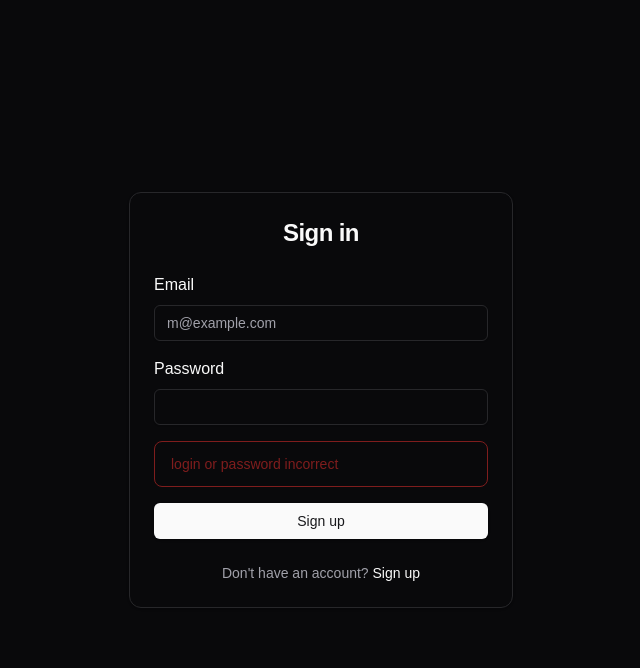
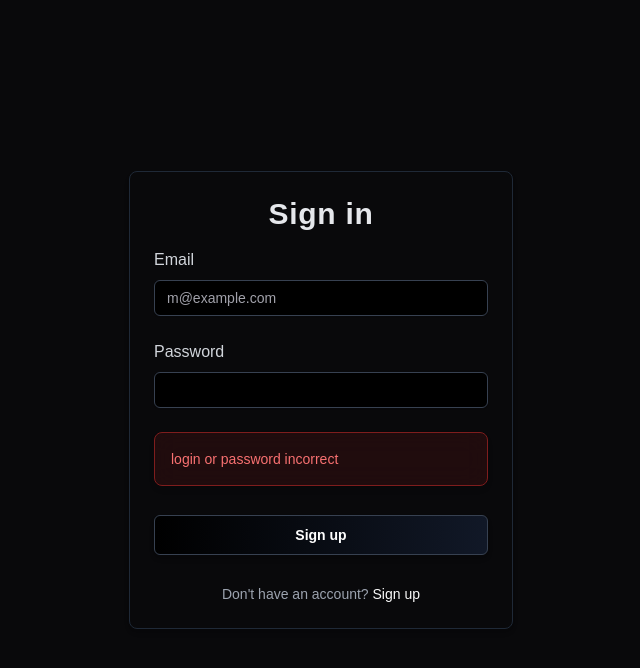
Before and after one commit to MacksimBondarew/mini-game, a Next.js app in the folder mini-game/: page /sign-in in a window 1280 px wide. Both pictures are taken after typing "name@example.com", "Sample123" into the empty fields and a click on the button "Sign up". Shown: the top 668 px of the page, without its empty margins (319-959 px from the left). Built offline with nearby package versions, Linux system fonts and the light colour scheme; no server answers; the database is empty.

Commit message:
add: frame library and animation for auth forms

```diff
--- a/mini-game/package.json
+++ b/mini-game/package.json
@@ -22,6 +22,7 @@
         "class-variance-authority": "^0.7.1",
         "clsx": "^2.1.1",
         "cuid": "^3.0.0",
+        "framer-motion": "^12.4.7",
         "jose": "^6.0.8",
         "lucide-react": "^0.475.0",
         "next": "15.1.7",
--- a/mini-game/src/app/(private)/layout.tsx
+++ b/mini-game/src/app/(private)/layout.tsx
@@ -14,7 +14,7 @@ export default async function PrivateLayout({
 
     return (
         <div className="flex flex-col grow">
-            <header className="px-10 py-4 flex flex-row gap-4 justify-between border-b border-b-primary/50 items-center">
+            <header className="px-10 py-3 flex flex-row gap-4 justify-between border-b border-b-primary/50 items-center">
                 <div className="text-xl">tik-tak-toe</div>
                 <div className="flex gap-4 items-center">
                     <div className="text-lg">{session.login}</div>
--- a/mini-game/src/features/auth/ui/auth-form-layout.tsx
+++ b/mini-game/src/features/auth/ui/auth-form-layout.tsx
@@ -3,8 +3,8 @@ import {
     CardContent,
     CardFooter,
     CardHeader,
-    CardTitle,
 } from "@/shared/ui/card";
+import { motion } from "framer-motion";
 
 export function AuthFormLayout({
     title,
@@ -12,30 +12,47 @@ export function AuthFormLayout({
     actions,
     link,
     action,
-    error
+    error,
 }: {
     title: string;
     fields: React.ReactNode;
     actions: React.ReactNode;
     link: React.ReactNode;
     error?: React.ReactNode;
-    action: ((formData: FormData) => void | void);
+    action: (formData: FormData) => void | void;
 }) {
     return (
-        <Card className="w-full max-w-sm">
-            <CardHeader>
-                <CardTitle className="text-2xl text-center">{title}</CardTitle>
+        <motion.div
+            initial={{ opacity: 0, y: 20 }}
+            animate={{ opacity: 1, y: 0 }}
+            transition={{ duration: 0.5, ease: "easeOut" }}
+            className="flex items-center justify-center w-full">
+            <Card className="w-full max-w-sm border border-gray-800 shadow-md rounded-lg relative overflow-hidden transition-all duration-300 hover:shadow-lg">
+                <CardHeader className="relative text-center pb-4">
+                    <motion.h2
+                        initial={{ opacity: 0, y: -10 }}
+                        animate={{ opacity: 1, y: 0 }}
+                        transition={{ duration: 0.5, ease: "easeOut" }}
+                        whileHover={{
+                            textShadow: "0px 0px 12px rgba(255, 255, 255, 0.3)",
+                            scale: 1.02,
+                        }}
+                        className="text-3xl font-semibold text-gray-200 tracking-wide transition-all duration-300">
+                        {title}
+                    </motion.h2>
                 </CardHeader>
-            <form action={action}>
-                <CardContent className="space-y-4">
+
+                <form action={action} className="relative">
+                    <CardContent className="space-y-6 px-6">
                         {fields}
                         {error}
                         {actions}
                     </CardContent>
-                <CardFooter className="flex flex-col space-y-4">
+                    <CardFooter className="flex flex-col space-y-4 px-6 pb-6">
                         {link}
                     </CardFooter>
                 </form>
             </Card>
+        </motion.div>
     );
 }
--- a/mini-game/src/features/auth/ui/bottom-link.tsx
+++ b/mini-game/src/features/auth/ui/bottom-link.tsx
@@ -1,14 +1,30 @@
 import Link from "next/link";
+import { motion } from "framer-motion";
 
-export function BottomLink({ text, linkText, url  }: { text: string, linkText: string, url: string}) {
+export function BottomLink({ text, linkText, url }: { text: string; linkText: string; url: string }) {
     return (
-        <p className="text-sm text-muted-foreground text-center">
-            {text}{" "}
-            <Link
-                href={url}
-                className="text-primary underline-offset-4 hover:underline">
-                {linkText}
-            </Link>
-        </p>
+        <div className="text-sm text-gray-400 text-center">
+            <span>{text} </span>
+            <motion.span
+                whileHover={{
+                    scale: 1.05,
+                    textShadow: "0px 0px 10px rgba(255, 255, 255, 0.6)",
+                }}
+                transition={{ duration: 0.25 }}
+                className="inline-block relative"
+            >
+                <Link
+                    href={url}
+                    className="relative text-primary font-medium transition-all duration-300"
+                >
+                    {linkText}
+                    <motion.span
+                        className="absolute left-1/2 bottom-0 w-0 h-[2px] bg-primary origin-center"
+                        whileHover={{ width: "100%", left: 0 }}
+                        transition={{ duration: 0.3, ease: "easeOut" }}
+                    />
+                </Link>
+            </motion.span>
+        </div>
     );
 }
--- a/mini-game/src/features/auth/ui/error-message.tsx
+++ b/mini-game/src/features/auth/ui/error-message.tsx
@@ -1,19 +1,28 @@
 import { Either, matchEither } from "@/shared/lib/either";
+import { motion } from "framer-motion";
 import { Alert, AlertDescription } from "@/shared/ui/alert";
 import React from "react";
 
 export function ErrorMessage({ error }: { error?: Either<string, unknown> }) {
-    if (error) {
-        return matchEither(error, {
-            right: () => null,
-            left: (e) => (
-                <Alert variant="destructive">
-                    <AlertDescription style={{ whiteSpace: "pre-line" }}>
-                        {e}
+    if (!error) return null;
+
+    return matchEither(error, {
+        right: () => null,
+        left: (e) => (
+            <motion.div
+                initial={{ opacity: 0, y: -10 }}
+                animate={{ opacity: 1, y: 0 }}
+                exit={{ opacity: 0, y: -10 }}
+                transition={{ duration: 0.4, ease: "easeInOut" }}
+                className="w-full flex justify-center">
+                <Alert
+                    variant="destructive"
+                    className="relative flex items-center justify-between p-4 border border-red-500 bg-red-900/20 text-red-400 rounded-lg shadow-md backdrop-blur-md">
+                    <AlertDescription className="text-sm font-medium">
+                        {typeof e === "string" ? e : "An error occurred"}
                     </AlertDescription>
                 </Alert>
-            ),
-        });
-    }
-    return null;
+            </motion.div>
+        ),
+    });
 }
--- a/mini-game/src/features/auth/ui/fields.tsx
+++ b/mini-game/src/features/auth/ui/fields.tsx
@@ -1,3 +1,6 @@
+"use client";
+
+import { motion } from "framer-motion";
 import { Input } from "@/shared/ui/input";
 import { Label } from "@radix-ui/react-label";
 import { useId } from "react";
@@ -5,29 +8,73 @@ import { useId } from "react";
 export function AuthFields() {
     const loginId = useId();
     const passwordId = useId();
+
     return (
         <>
-            <div className="space-y-2">
-                <Label htmlFor={loginId}>Email</Label>
+            <motion.div
+                initial={{ opacity: 0, y: 20 }}
+                animate={{ opacity: 1, y: 0 }}
+                transition={{ duration: 0.7, ease: [0.23, 1, 0.32, 1] }}
+                className="space-y-2 relative"
+            >
+                <Label htmlFor={loginId} className="text-gray-300">
+                    Email
+                </Label>
+                <div className="relative w-full">
                     <Input
-                    id="email"
+                        id={loginId}
                         name="email"
                         type="email"
                         placeholder="m@example.com"
                         required
                         autoComplete="email"
+                        className="w-full bg-black text-white border border-gray-700 rounded-md px-3 py-2 transition-all duration-300 ease-in-out focus:ring-2 focus:ring-violet-500 focus:border-violet-500"
+                    />
+                    <motion.div
+                        className="absolute inset-0 border-2 border-transparent rounded-md pointer-events-none"
+                        animate={{
+                            borderColor: ["transparent", "rgba(139, 92, 246, 0.7)", "transparent"],
+                        }}
+                        transition={{
+                            duration: 2,
+                            repeat: Number.POSITIVE_INFINITY,
+                            ease: "easeInOut",
+                        }}
                     />
                 </div>
-            <div className="space-y-2">
-                <Label htmlFor={passwordId}>Password</Label>
+            </motion.div>
+
+            <motion.div
+                initial={{ opacity: 0, y: 20 }}
+                animate={{ opacity: 1, y: 0 }}
+                transition={{ duration: 0.7, ease: [0.23, 1, 0.32, 1], delay: 0.2 }}
+                className="space-y-2 relative"
+            >
+                <Label htmlFor={passwordId} className="text-gray-300">
+                    Password
+                </Label>
+                <div className="relative w-full">
                     <Input
-                    id="password"
+                        id={passwordId}
                         name="password"
                         type="password"
                         required
                         autoComplete="new-password"
+                        className="w-full bg-black text-white border border-gray-700 rounded-md px-3 py-2 transition-all duration-300 ease-in-out focus:ring-2 focus:ring-violet-500 focus:border-violet-500"
+                    />
+                    <motion.div
+                        className="absolute inset-0 border-2 border-transparent rounded-md pointer-events-none"
+                        animate={{
+                            borderColor: ["transparent", "rgba(139, 92, 246, 0.7)", "transparent"],
+                        }}
+                        transition={{
+                            duration: 2,
+                            repeat: Number.POSITIVE_INFINITY,
+                            ease: "easeInOut",
+                        }}
                     />
                 </div>
+            </motion.div>
         </>
     );
 }
--- a/mini-game/src/features/auth/ui/submit-button.tsx
+++ b/mini-game/src/features/auth/ui/submit-button.tsx
@@ -1,9 +1,78 @@
+"use client";
+
+import { motion, AnimatePresence } from "framer-motion";
 import { Button } from "@/shared/ui/button";
+import { useState } from "react";
 
-export function SubmitButton({ children, isPending }: { children: React.ReactNode, isPending?: boolean}) {
+export function SubmitButton({
+    children,
+    isPending,
+}: {
+    children: React.ReactNode;
+    isPending?: boolean;
+}) {
+    const [isPressed, setIsPressed] = useState(false);
+
     return (
-        <Button type="submit" disabled={isPending} className="w-full">
-            {children}
-        </Button>
+        <motion.div className="relative w-full h-[50px] min-h-[50px] flex items-center justify-center">
+            <motion.div
+                layout
+                whileHover={!isPending ? { scale: 1.02 } : {}}
+                whileTap={!isPending ? { scale: 0.98 } : {}}
+                transition={{ duration: 0.2 }}
+                className="relative w-full"
+            >
+                <motion.div
+                    className="absolute top-0 left-0 w-full h-full rounded-md bg-gradient-to-r opacity-30"
+                    animate={{
+                        opacity: isPressed ? 0.6 : 0.3,
+                        scale: isPressed ? 1.05 : 1,
+                    }}
+                    transition={{ duration: 0.3 }}
+                />
+                <Button
+                    className="relative overflow-hidden w-full h-10 px-6 py-3 font-bold text-white bg-gradient-to-r from-black to-gray-900 border border-gray-700 shadow-md rounded-md transition-all duration-300 ease-in-out flex items-center justify-center"
+                    onMouseDown={() => setIsPressed(true)}
+                    onMouseUp={() => setIsPressed(false)}
+                    onMouseLeave={() => setIsPressed(false)}
+                >
+                    <AnimatePresence mode="wait">
+                        {isPending ? (
+                            <motion.div
+                                key="loading"
+                                initial={{ opacity: 0, scale: 0.9 }}
+                                animate={{ opacity: 1, scale: 1 }}
+                                exit={{ opacity: 0, scale: 0.9 }}
+                                transition={{ duration: 0.3 }}
+                                className="flex items-center"
+                            >
+                                <motion.div
+                                    animate={{
+                                        rotate: 360,
+                                    }}
+                                    transition={{
+                                        repeat: Number.POSITIVE_INFINITY,
+                                        duration: 0.8,
+                                        ease: "linear",
+                                    }}
+                                    className="mr-2 h-5 w-5 border-2 border-current border-t-transparent rounded-full"
+                                />
+                                Processing...
+                            </motion.div>
+                        ) : (
+                            <motion.div
+                                key="button-text"
+                                initial={{ opacity: 0, scale: 0.9 }}
+                                animate={{ opacity: 1, scale: 1 }}
+                                exit={{ opacity: 0, scale: 0.9 }}
+                                transition={{ duration: 0.3 }}
+                            >
+                                {children}
+                            </motion.div>
+                        )}
+                    </AnimatePresence>
+                </Button>
+            </motion.div>
+        </motion.div>
     );
 }
```
Also changed, not shown: 1 other file (tests, documents, lock files or other folders). Lines whose indentation alone changed are shown as unchanged.
